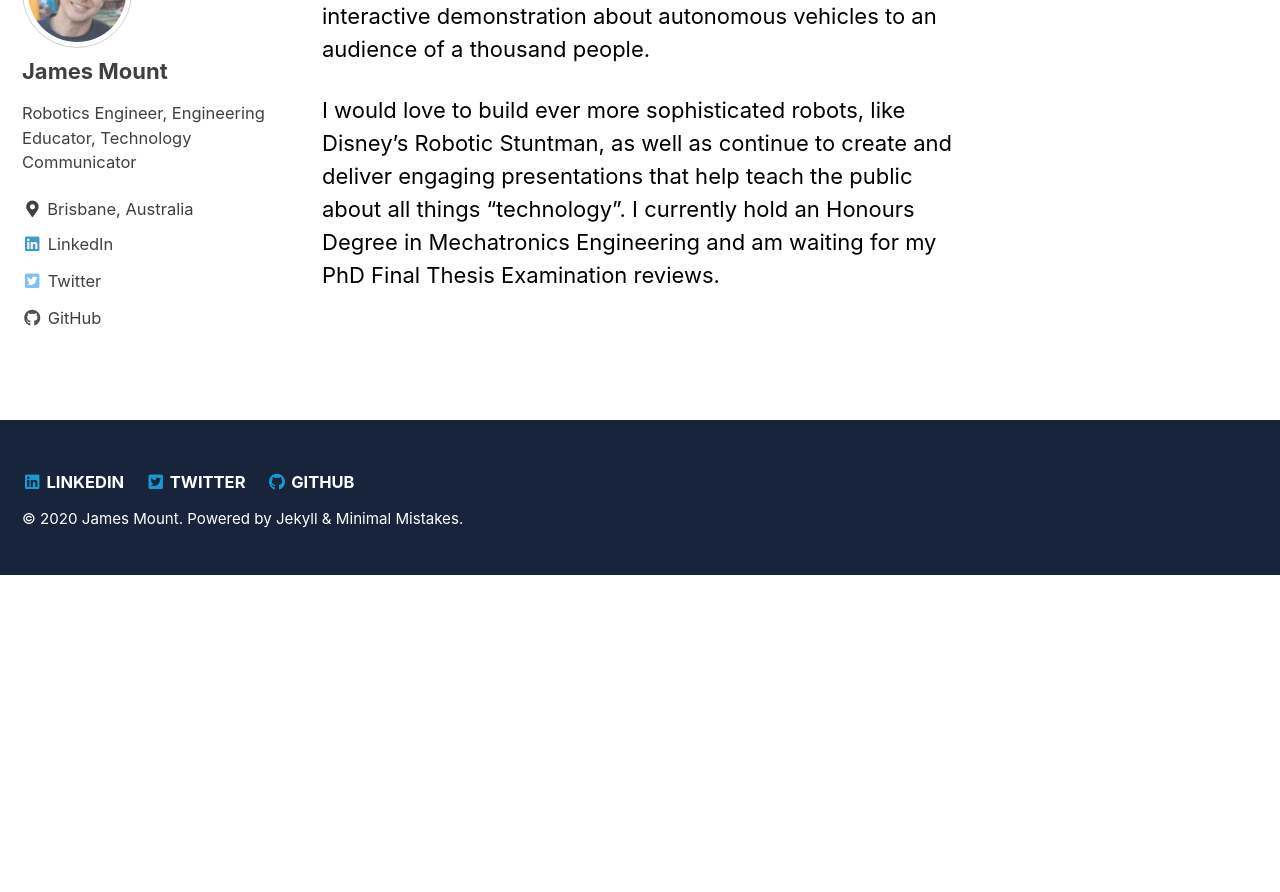
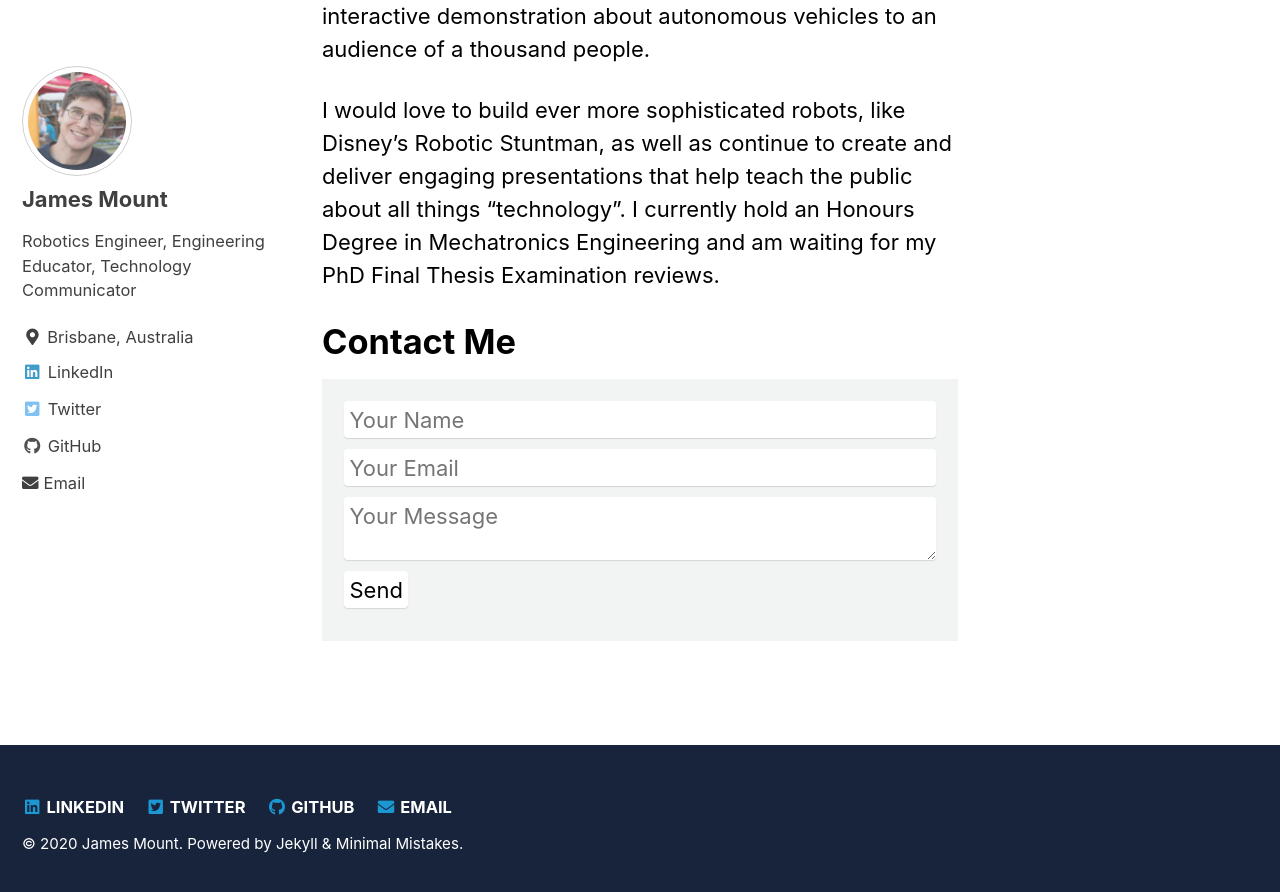
Before and after one commit to doriantsai/doriantsai.github.io, a Jekyll site: the page built from _pages/about_me.md, in a window 1280 px wide and 900 px high, scrolled down 1012 px. Shown: the top 892 px of the window. Built offline with Jekyll 4.4.1, drawn with Linux system fonts in a browser that asks for light colours; cached includes are drawn as plain includes; before the commit the page ends 1587 px from its top, so only the background shows below that.

Commit message:
Added in contact form

```diff
--- a/_config.yml
+++ b/_config.yml
@@ -95,9 +95,9 @@ author:
     - label: "GitHub"
       icon: "fab fa-fw fa-github"
       url: "https://github.com/"
-    - label: "jmount1992@gmail.com"
+    - label: "Email"
       icon: "fas fa-envelope"
-      # url: "jmount1992@gmail.com"
+      url: "/about_me#contact_me"
 
 # Footer Settings
 footer:
@@ -111,9 +111,9 @@ footer:
     - label: "GitHub"
       icon: "fab fa-fw fa-github"
       url: "https://github.com/jmount1992"
-    - label: "jmount1992@gmail.com"
+    - label: "Email"
       icon: "fas fa-fw fa-envelope"
-      # url: "jmount1992@gmail.com"
+      url: "/about_me#contact_me"
 
 # Page Defaults
 defaults:
--- a/_pages/about_me.md
+++ b/_pages/about_me.md
@@ -10,3 +10,16 @@ I have worked with universities, governments and the private sector for over fiv
 My roles as a sessional academic at the Queensland University of Technology and as a PhD student as part of the Australian Centre for Robotic Vision have allowed me to explore my passion for education. For the past 10 years, I have taught engineering at QUT and developed engaging demonstrations showing off upcoming robotics technology. This has furthered my communication skill set and provided me with an innovative way to bring all my passions together. Some of my career highlights include guest-starring in several children's television shows and presenting an interactive demonstration about autonomous vehicles to an audience of a thousand people.
 
 I would love to build ever more sophisticated robots, like Disney's Robotic Stuntman, as well as continue to create and deliver engaging presentations that help teach the public about all things "technology". I currently hold an Honours Degree in Mechatronics Engineering and am waiting for my PhD Final Thesis Examination reviews.
+
+
+<h1 id="contact_me">Contact Me</h1>
+
+
+<form id="contactform" action="https://formspree.io/f/mbjpoley" method="POST">
+    <input type="text" name="name" placeholder="Your Name">
+    <input type="email" name="_replyto" placeholder="Your Email">
+    <input type="hidden" name="_subject" value="Website contact" />
+    <textarea name="message" placeholder="Your Message"></textarea>
+    <input type="text" name="_gotcha" style="display:none" />
+    <input type="submit" value="Send">
+</form>
```
